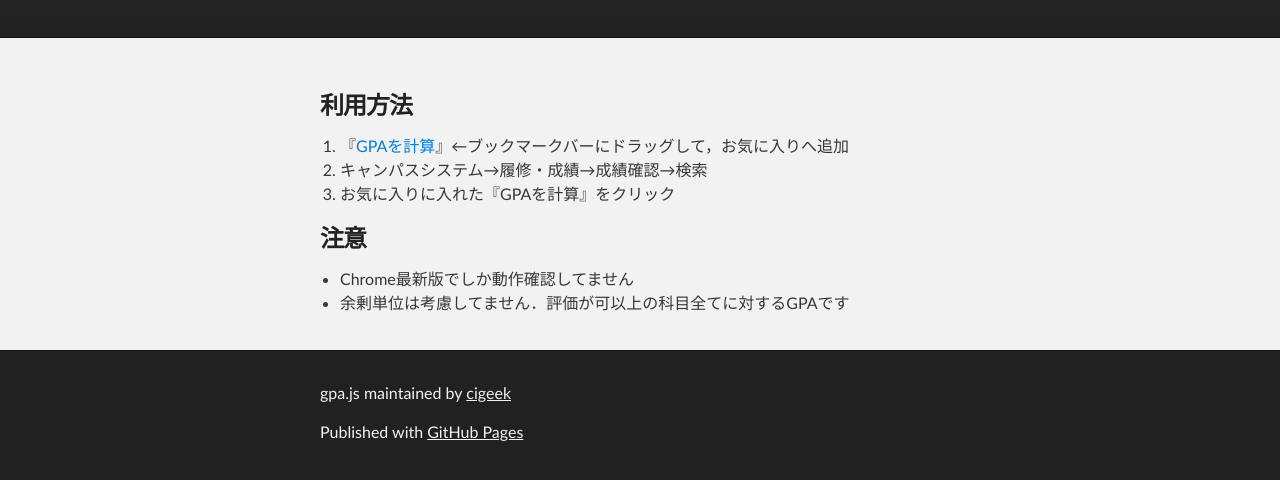
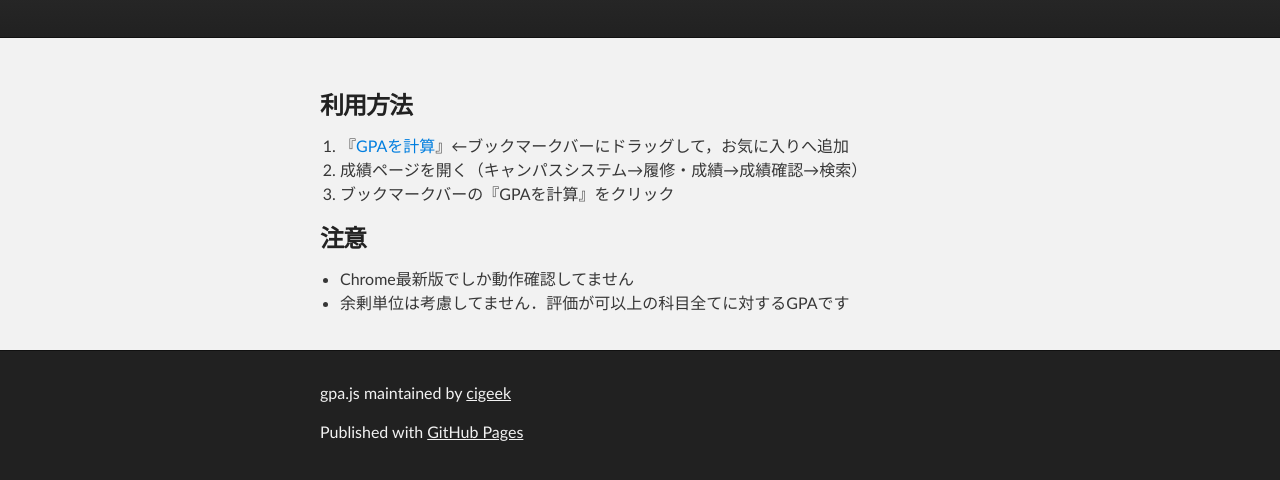
Before and after one commit to cigeek/gpa, a plain HTML site: page index.html in a window 1280 px wide. Shown: the part 136-616 px from the top of the page. Drawn offline with Linux system fonts and the light colour scheme.

Commit message:
Change description

```diff
--- a/index.html
+++ b/index.html
@@ -29,8 +29,8 @@
 
 <ol>
 <li>『<a href="javascript:(function%28%29%7bfor%28var%20a%3ddocument%2egetElementsByTagName%28%22td%22%29%2cb%3d0%2cc%3d0%2cd%3d%7b%22%e5%8f%af%22%3a2%2c%22%e8%89%af%22%3a3%2c%22%e5%84%aa%22%3a4%2c%22%e7%a7%80%22%3a5%7d%2ce%3d%2f%5e%5b%e5%8f%af%e8%89%af%e5%84%aa%e7%a7%80%5d%24%2f%2cf%3d0%3bf%3ca%2elength%2d1%3bf%2b%2b%29if%28e%2etest%28a%5bf%2b1%5d%2etextContent%29%29%7bvar%20g%3dNumber%28a%5bf%5d%2etextContent%29%2cb%3db%2bg%2ad%5ba%5bf%2b1%5d%2etextContent%5d%2cc%3dc%2bg%3bconsole%2elog%28a%5bf%2d3%5d%2etextContent%2cg%2ca%5bf%2b1%5d%2etextContent%29%7dalert%28%22GPA%3a%20%22%2bb%2fc%29%7d%28%29)">GPAを計算</a>』←ブックマークバーにドラッグして，お気に入りへ追加</li>
-<li>キャンパスシステム→履修・成績→成績確認→検索</li>
-<li>お気に入りに入れた『GPAを計算』をクリック</li>
+<li>成績ページを開く（キャンパスシステム→履修・成績→成績確認→検索）</li>
+<li>ブックマークバーの『GPAを計算』をクリック</li>
 </ol>
 
 <h3>
```
